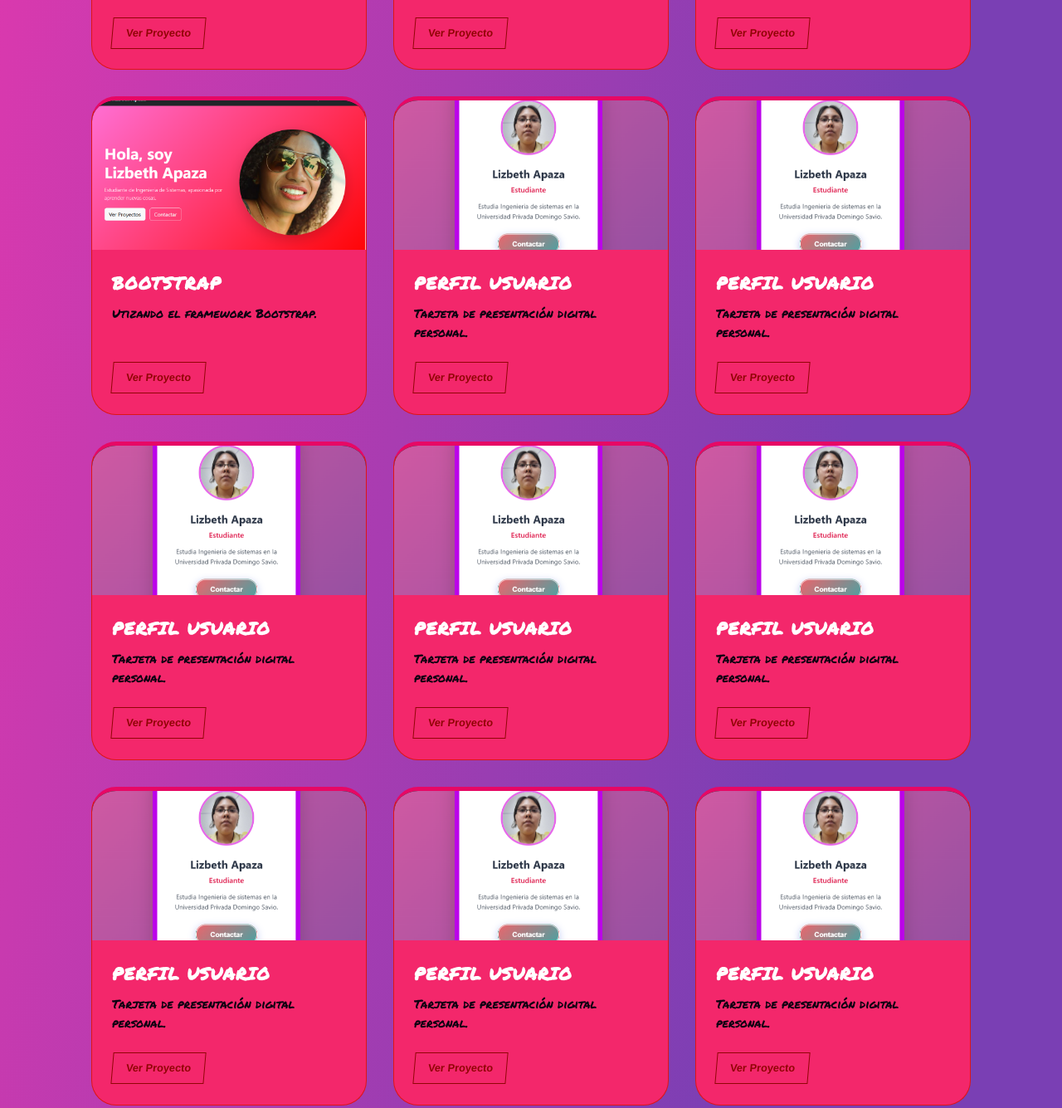
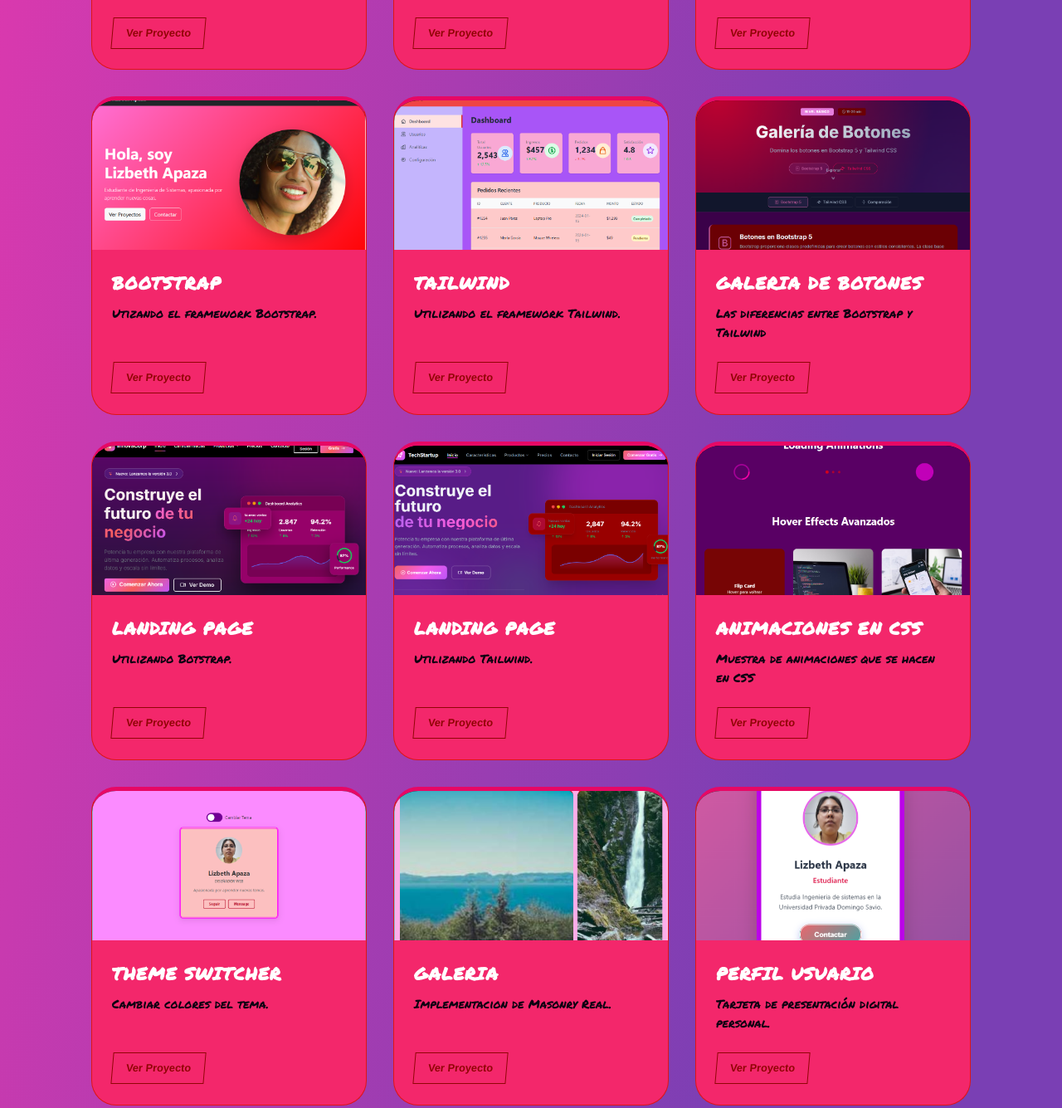
Before and after one commit to LizbethApMa/Project.github.io, a plain HTML site: page index.html in a window 1280 px wide. Shown: the part 3361-4696 px from the top of the page at 83% size. Drawn offline with Linux system fonts and the light colour scheme; a script that the page names is missing.

Commit message:
Update index.html

```diff
--- a/index.html
+++ b/index.html
@@ -300,86 +300,86 @@
                         </div>
                     </a>
 
-                     <a href="./Mod 1-3/Ejercicio1/Tarea1.html" class="cyber-card">
+                     <a href="./Mod 6-7/Mod6Ej2/index.html" class="cyber-card">
                         <div class="card-image">
-                            <img src="./Mod 1-3/Ejercicio1/Tarjetap.PNG" alt="Proyecto Articulo" onerror="this.src='https://via.placeholder.com/400x200/0f1011/ff2e2e?text=IMG+NOT+FOUND'">
+                            <img src="./Mod 6-7/Mod6Ej2/tailwind css.PNG" alt="Tailwind" onerror="this.src='https://via.placeholder.com/400x200/0f1011/ff2e2e?text=IMG+NOT+FOUND'">
                             <div class="card-overlay"><i class="fas fa-file-alt"></i></div>
                         </div>
                         <div class="card-content">
-                            <h3>Perfil Usuario</h3>
-                            <p>Tarjeta de presentación digital personal.</p>
+                            <h3>Tailwind</h3>
+                            <p>Utilizando el framework Tailwind.</p>
                             <span class="btn-cta-small">Ver Proyecto</span>
                         </div>
                     </a>
 
-                     <a href="./Mod 1-3/Ejercicio1/Tarea1.html" class="cyber-card">
+                     <a href="./Mod 6-7/Mod6Ej3/index.html" class="cyber-card">
                         <div class="card-image">
-                            <img src="./Mod 1-3/Ejercicio1/Tarjetap.PNG" alt="Proyecto Articulo" onerror="this.src='https://via.placeholder.com/400x200/0f1011/ff2e2e?text=IMG+NOT+FOUND'">
+                            <img src="./Mod 6-7/Mod6Ej3/GaldeBotones BvsT.PNG" alt="Galeria de Botones" onerror="this.src='https://via.placeholder.com/400x200/0f1011/ff2e2e?text=IMG+NOT+FOUND'">
                             <div class="card-overlay"><i class="fas fa-file-alt"></i></div>
                         </div>
                         <div class="card-content">
-                            <h3>Perfil Usuario</h3>
-                            <p>Tarjeta de presentación digital personal.</p>
+                            <h3>Galeria de botones</h3>
+                            <p>Las diferencias entre Bootstrap y Tailwind</p>
                             <span class="btn-cta-small">Ver Proyecto</span>
                         </div>
                     </a>
 
-                     <a href="./Mod 1-3/Ejercicio1/Tarea1.html" class="cyber-card">
+                     <a href="./Mod 6-7/Mod6Ej4/index.html" class="cyber-card">
                         <div class="card-image">
-                            <img src="./Mod 1-3/Ejercicio1/Tarjetap.PNG" alt="Proyecto Articulo" onerror="this.src='https://via.placeholder.com/400x200/0f1011/ff2e2e?text=IMG+NOT+FOUND'">
+                            <img src="./Mod 6-7/Mod6Ej4/LandingPage Bootstrap.PNG" alt="Landig Page" onerror="this.src='https://via.placeholder.com/400x200/0f1011/ff2e2e?text=IMG+NOT+FOUND'">
                             <div class="card-overlay"><i class="fas fa-file-alt"></i></div>
                         </div>
                         <div class="card-content">
-                            <h3>Perfil Usuario</h3>
-                            <p>Tarjeta de presentación digital personal.</p>
+                            <h3>Landing Page</h3>
+                            <p>Utilizando Botstrap.</p>
                             <span class="btn-cta-small">Ver Proyecto</span>
                         </div>
                     </a>
 
-                     <a href="./Mod 1-3/Ejercicio1/Tarea1.html" class="cyber-card">
+                     <a href="./Mod 6-7/Mod6Ej5/index.html" class="cyber-card">
                         <div class="card-image">
-                            <img src="./Mod 1-3/Ejercicio1/Tarjetap.PNG" alt="Proyecto Articulo" onerror="this.src='https://via.placeholder.com/400x200/0f1011/ff2e2e?text=IMG+NOT+FOUND'">
+                            <img src="./Mod 6-7/Mod6Ej5/LandingPage Tailwind.PNG" alt="Landing Page" onerror="this.src='https://via.placeholder.com/400x200/0f1011/ff2e2e?text=IMG+NOT+FOUND'">
                             <div class="card-overlay"><i class="fas fa-file-alt"></i></div>
                         </div>
                         <div class="card-content">
-                            <h3>Perfil Usuario</h3>
-                            <p>Tarjeta de presentación digital personal.</p>
+                            <h3>Landing Page</h3>
+                            <p>Utilizando Tailwind.</p>
                             <span class="btn-cta-small">Ver Proyecto</span>
                         </div>
                     </a>
 
-                     <a href="./Mod 1-3/Ejercicio1/Tarea1.html" class="cyber-card">
+                     <a href="./Mod 6-7/Mod7Ej1/index.html" class="cyber-card">
                         <div class="card-image">
-                            <img src="./Mod 1-3/Ejercicio1/Tarjetap.PNG" alt="Proyecto Articulo" onerror="this.src='https://via.placeholder.com/400x200/0f1011/ff2e2e?text=IMG+NOT+FOUND'">
+                            <img src="./Mod 6-7/Mod7Ej1/Animaciones.PNG" alt="Animaciones" onerror="this.src='https://via.placeholder.com/400x200/0f1011/ff2e2e?text=IMG+NOT+FOUND'">
                             <div class="card-overlay"><i class="fas fa-file-alt"></i></div>
                         </div>
                         <div class="card-content">
-                            <h3>Perfil Usuario</h3>
-                            <p>Tarjeta de presentación digital personal.</p>
+                            <h3>Animaciones en CSS</h3>
+                            <p>Muestra de animaciones que se hacen en CSS</p>
                             <span class="btn-cta-small">Ver Proyecto</span>
                         </div>
                     </a>
 
-                     <a href="./Mod 1-3/Ejercicio1/Tarea1.html" class="cyber-card">
+                     <a href="./Mod 6-7/Mod7Ej2/index.html" class="cyber-card">
                         <div class="card-image">
-                            <img src="./Mod 1-3/Ejercicio1/Tarjetap.PNG" alt="Proyecto Articulo" onerror="this.src='https://via.placeholder.com/400x200/0f1011/ff2e2e?text=IMG+NOT+FOUND'">
+                            <img src="./Mod 6-7/Mod7Ej2/CambiarTema.PNG" alt="Cambiar tema" onerror="this.src='https://via.placeholder.com/400x200/0f1011/ff2e2e?text=IMG+NOT+FOUND'">
                             <div class="card-overlay"><i class="fas fa-file-alt"></i></div>
                         </div>
                         <div class="card-content">
-                            <h3>Perfil Usuario</h3>
-                            <p>Tarjeta de presentación digital personal.</p>
+                            <h3>Theme Switcher</h3>
+                            <p>Cambiar colores del tema.</p>
                             <span class="btn-cta-small">Ver Proyecto</span>
                         </div>
                     </a>
 
-                     <a href="./Mod 1-3/Ejercicio1/Tarea1.html" class="cyber-card">
+                     <a href="./Mod 6-7/Mod7Ej3/index.html" class="cyber-card">
                         <div class="card-image">
-                            <img src="./Mod 1-3/Ejercicio1/Tarjetap.PNG" alt="Proyecto Articulo" onerror="this.src='https://via.placeholder.com/400x200/0f1011/ff2e2e?text=IMG+NOT+FOUND'">
+                            <img src="./Mod 6-7/Mod7Ej3/GaleriaMasonryreal.PNG" alt="Galeria Masonry" onerror="this.src='https://via.placeholder.com/400x200/0f1011/ff2e2e?text=IMG+NOT+FOUND'">
                             <div class="card-overlay"><i class="fas fa-file-alt"></i></div>
                         </div>
                         <div class="card-content">
-                            <h3>Perfil Usuario</h3>
-                            <p>Tarjeta de presentación digital personal.</p>
+                            <h3>Galeria</h3>
+                            <p>Implementacion de Masonry Real.</p>
                             <span class="btn-cta-small">Ver Proyecto</span>
                         </div>
                     </a>
```
